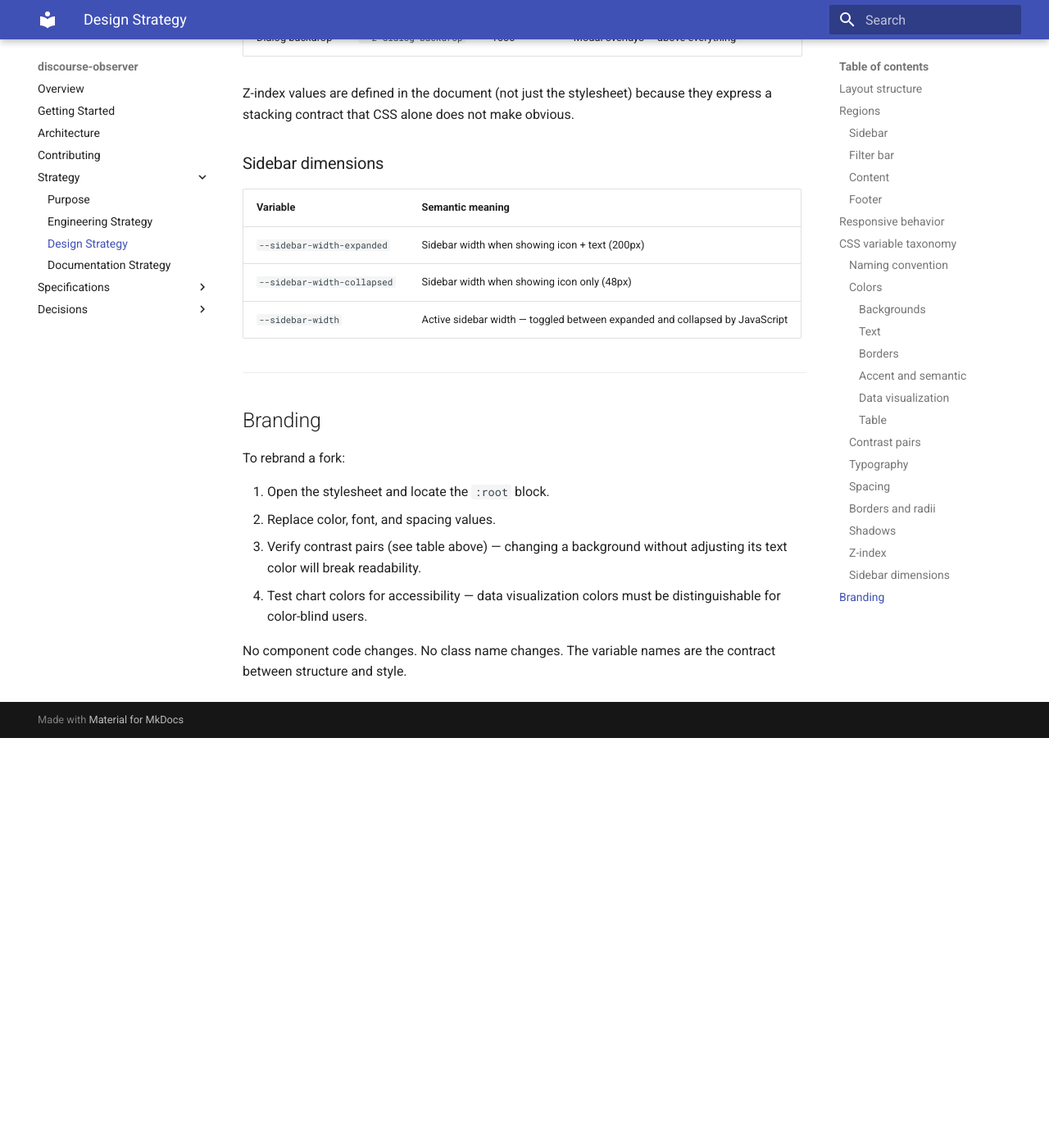
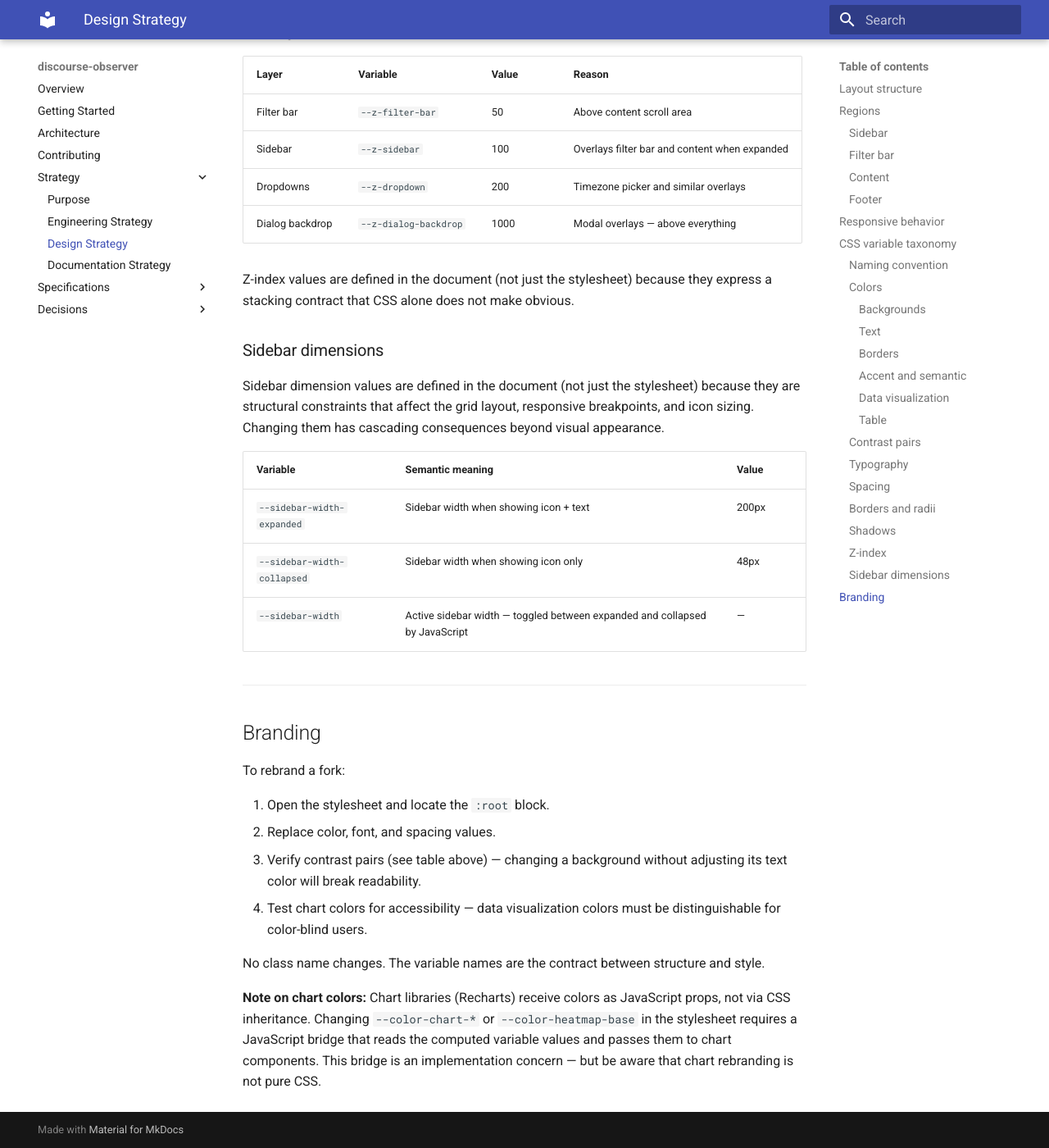
Before and after one commit to MorganDigitalAsyncTransparency/community, an MkDocs documentation site: the page built from discourse-observer/docs/design-strategy.md, in a window 1280 px wide and 1400 px high, scrolled down 7653 px. Shown: the whole window at 82% size. Built offline with MkDocs 1.6.1 and Material for MkDocs 9.7.7, drawn with Linux system fonts in a browser that asks for light colours; before the commit the page ends 8553 px from its top, so only the background shows below that; some of the changed text lies outside the part shown.

Commit message:
Complete contrast pairs, document chart-color bridge, justify sidebar values
1. Add 5 missing contrast pairs (secondary/muted/disabled on surface,
   warning/error on surface) to branding safety table.
2. Add note that chart colors require a JS bridge — Recharts takes
   colors as props, not via CSS inheritance.
3. Add explicit justification for why sidebar dimension values appear
   in the document (structural constraints, not visual tokens).

Co-Authored-By: Claude Opus 4.6 (1M context) <noreply@anthropic.com>

```diff
--- a/discourse-observer/docs/design-strategy.md
+++ b/discourse-observer/docs/design-strategy.md
@@ -177,11 +177,16 @@ When rebranding, these pairs must maintain sufficient contrast. Changing one wit
 |------------|------------|---------|
 | `--color-text-primary` | `--color-bg-primary` | Body text on page |
 | `--color-text-primary` | `--color-bg-surface` | Body text on cards/tables |
-| `--color-text-secondary` | `--color-bg-primary` | Labels and captions |
+| `--color-text-secondary` | `--color-bg-primary` | Labels and captions on page |
+| `--color-text-secondary` | `--color-bg-surface` | Table headers, labels in cards |
+| `--color-text-muted` | `--color-bg-primary` | Timestamps and hints on page |
+| `--color-text-muted` | `--color-bg-surface` | Empty state messages in cards |
+| `--color-text-disabled` | `--color-bg-surface` | Disabled controls in cards |
 | `--color-text-sidebar` | `--color-bg-sidebar` | Sidebar navigation text |
 | `--color-text-sidebar-active` | `--color-bg-sidebar` | Active sidebar item |
 | `--color-text-on-accent` | `--color-accent-primary` | Text on accent buttons |
-| `--color-text-muted` | `--color-bg-surface` | Empty state messages in cards |
+| `--color-status-warning` | `--color-bg-surface` | SLO warning indicators in tables |
+| `--color-status-error` | `--color-bg-surface` | Error markers and remove buttons |
 
 ### Typography
 
@@ -241,11 +246,13 @@ Z-index values are defined in the document (not just the stylesheet) because the
 
 ### Sidebar dimensions
 
-| Variable | Semantic meaning |
-|----------|-----------------|
-| `--sidebar-width-expanded` | Sidebar width when showing icon + text (200px) |
-| `--sidebar-width-collapsed` | Sidebar width when showing icon only (48px) |
-| `--sidebar-width` | Active sidebar width — toggled between expanded and collapsed by JavaScript |
+Sidebar dimension values are defined in the document (not just the stylesheet) because they are structural constraints that affect the grid layout, responsive breakpoints, and icon sizing. Changing them has cascading consequences beyond visual appearance.
+
+| Variable | Semantic meaning | Value |
+|----------|-----------------|-------|
+| `--sidebar-width-expanded` | Sidebar width when showing icon + text | 200px |
+| `--sidebar-width-collapsed` | Sidebar width when showing icon only | 48px |
+| `--sidebar-width` | Active sidebar width — toggled between expanded and collapsed by JavaScript | — |
 
 ---
 
@@ -258,4 +265,6 @@ To rebrand a fork:
 3. Verify contrast pairs (see table above) — changing a background without adjusting its text color will break readability.
 4. Test chart colors for accessibility — data visualization colors must be distinguishable for color-blind users.
 
-No component code changes. No class name changes. The variable names are the contract between structure and style.
+No class name changes. The variable names are the contract between structure and style.
+
+**Note on chart colors:** Chart libraries (Recharts) receive colors as JavaScript props, not via CSS inheritance. Changing `--color-chart-*` or `--color-heatmap-base` in the stylesheet requires a JavaScript bridge that reads the computed variable values and passes them to chart components. This bridge is an implementation concern — but be aware that chart rebranding is not pure CSS.
```
